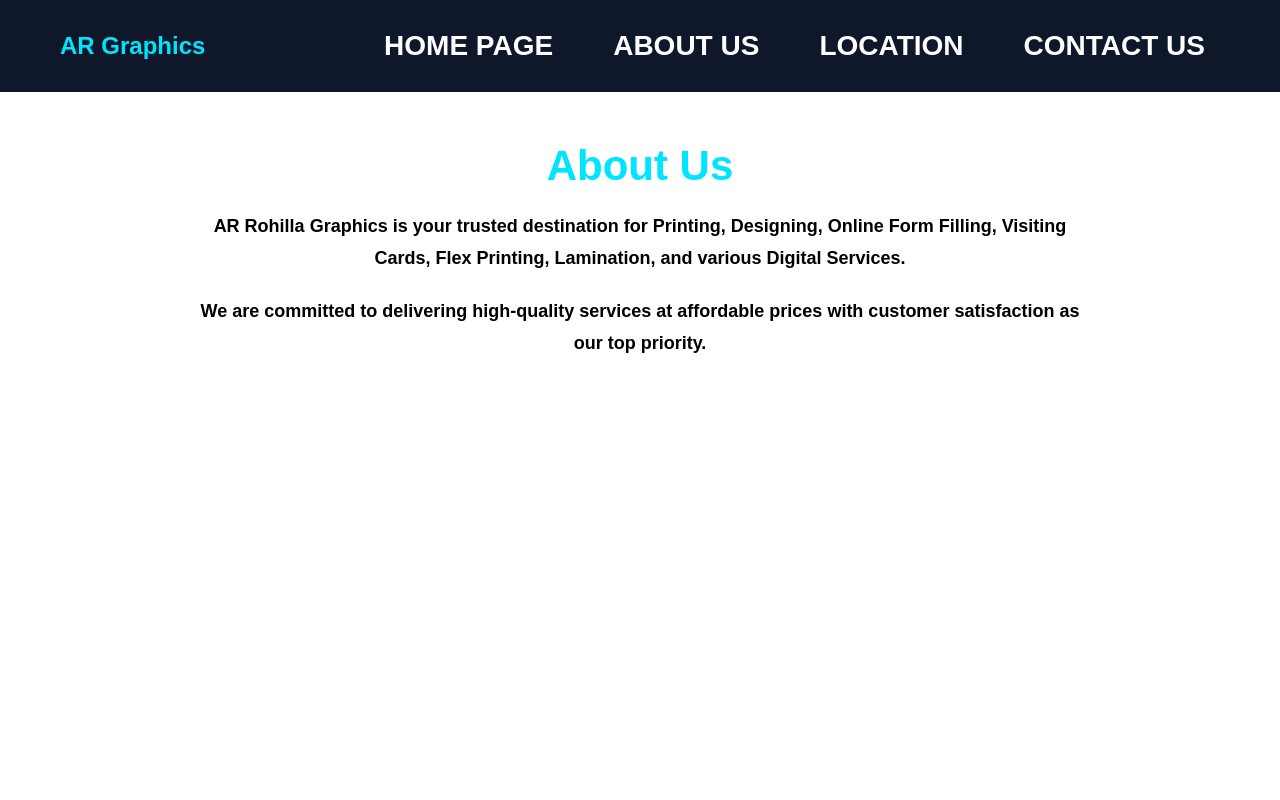
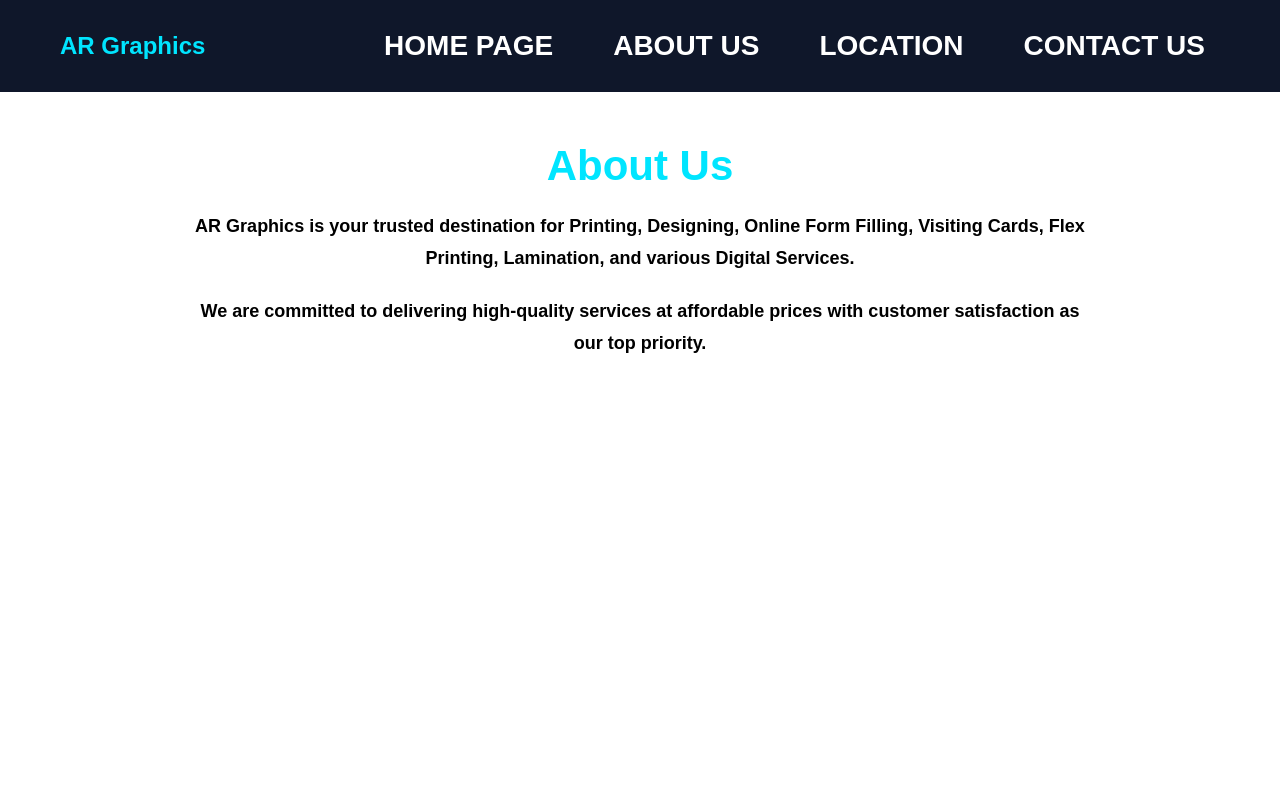
Before and after one commit to argraphicstech/ar-graphics-react-next, a Next.js app: page /about in a window 1280 px wide. Shown: the top 800 px of the page. Built offline with nearby package versions, Linux system fonts and the light colour scheme.

Commit message:
Update company name in about section

```diff
--- a/app/about/page.jsx
+++ b/app/about/page.jsx
@@ -4,7 +4,7 @@
       <h1 className="about-title">About Us</h1>
 
       <p className="about-text">
-        AR Rohilla Graphics is your trusted destination for Printing,
+        AR Graphics is your trusted destination for Printing,
         Designing, Online Form Filling, Visiting Cards, Flex Printing,
         Lamination, and various Digital Services.
       </p>
```
